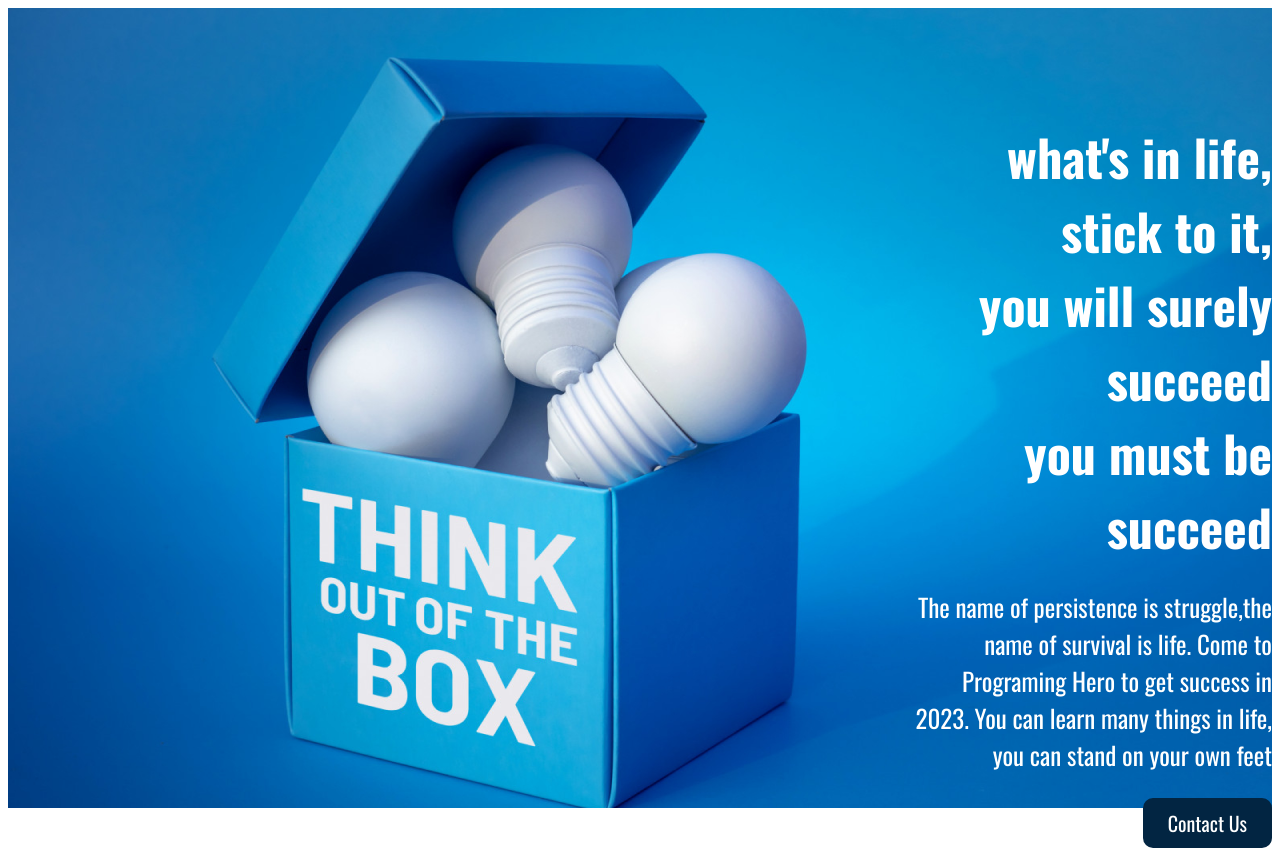
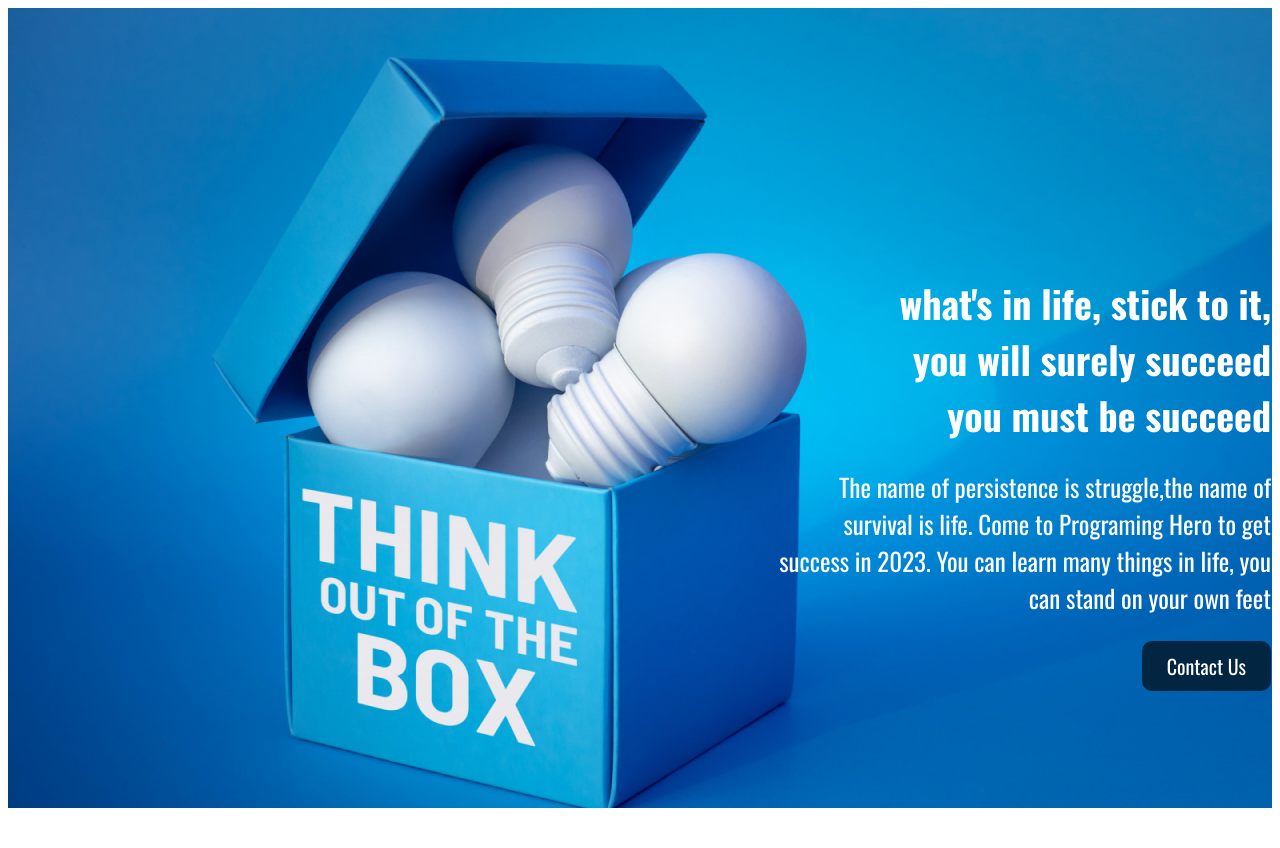
Before and after one commit to Litontripura/first-assignment-2023, a plain HTML site: page index.html in a window 1280 px wide. After the commit the page ends 816 px from the top, so only its background shows below. Drawn offline with nearby package versions, Linux system fonts and the light colour scheme; a web font is replaced by a local one.

Commit message:
i have changed font size and margin

```diff
--- a/styles/style.css
+++ b/styles/style.css
@@ -14,14 +14,14 @@
 .header-text{
     text-align: end;
     width: 500px;
-    margin-left: 900px;
+    margin-left: 763px;
     color: white;
 
 }
 .header-text h1 {
     margin-top: 150px;
     margin-bottom: 25px;
-    font-size: 50px;
+    font-size: 38px;
 
 }
 .header-text p{
```
